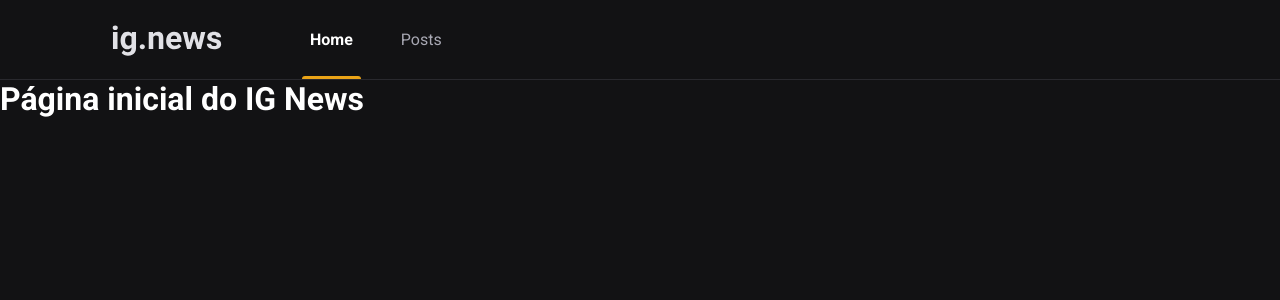
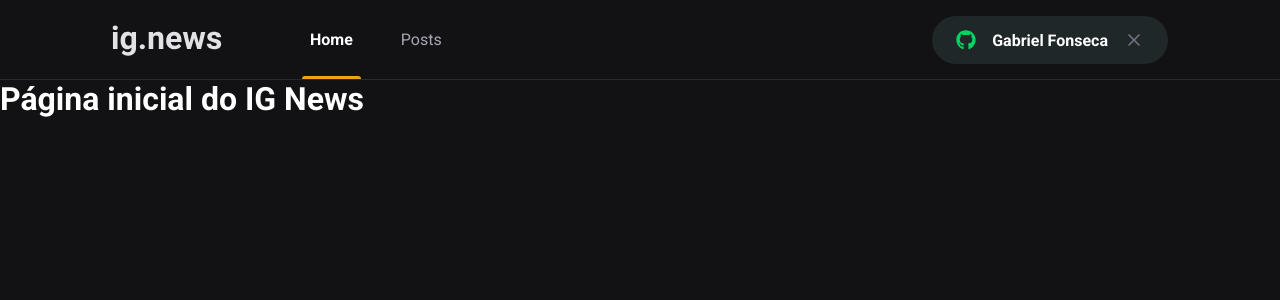
Before and after one commit to gabrielbugarelli/ignews, a Next.js app: page / in a window 1280 px wide. Shown: the top 300 px of the page. Built offline with nearby package versions, Linux system fonts and the light colour scheme.

Commit message:
feat: Componente SignInButton

```diff
--- a/package.json
+++ b/package.json
@@ -11,6 +11,7 @@
     "next": "12.0.7",
     "react": "17.0.2",
     "react-dom": "17.0.2",
+    "react-icons": "^4.3.1",
     "sass": "^1.45.1"
   },
   "devDependencies": {
--- a/src/components/Header/index.tsx
+++ b/src/components/Header/index.tsx
@@ -1,3 +1,4 @@
+import { SignInButton } from '../SignInButton';
 import styles from './styles.module.scss';
 
 export const Header = () => {
@@ -10,6 +11,8 @@
           <a className={styles.active}>Home</a>
           <a>Posts</a>
         </nav>
+
+        <SignInButton />
       </div>
     </header>
   );
--- a/src/components/Header/styles.module.scss
+++ b/src/components/Header/styles.module.scss
@@ -1,6 +1,6 @@
 .headerContainer {
   height: 5rem;
-  border-bottom: 1px solid var(--gray-700);
+  border-bottom: 1px solid var(--gray-800);
 }
 
 .headerContent {
@@ -51,4 +51,8 @@
       }
     }
   }
+
+  button {
+    margin-left: auto;
+  }
 }
--- /dev/null
+++ b/src/components/SignInButton/index.tsx
@@ -0,0 +1,22 @@
+import { FaGithub } from 'react-icons/fa';
+import { FiX } from 'react-icons/fi';
+
+import styles from './styles.module.scss';
+
+export const SignInButton = () => {
+
+  const isUserLogged = true;
+
+  return isUserLogged ? (
+    <button type="button" className={styles.signInButton}>
+      <FaGithub color="#04d361" />
+      Gabriel Fonseca
+
+      <FiX color="#737380" className={styles.closeIcon} />
+    </button>
+  ) :
+    <button type="button" className={styles.signInButton}>
+      <FaGithub color="#eba417" />
+      Sign in with Github
+    </button>
+}
--- /dev/null
+++ b/src/components/SignInButton/styles.module.scss
@@ -0,0 +1,29 @@
+.signInButton {
+  height: 3rem;
+  border-radius: 3rem;
+  background-color: var(--gray-850);
+  border: 0;
+  padding: 0 1.5rem;
+  font-weight:bold;
+
+  display: flex;
+  align-items: center;
+  justify-content: center;
+  gap: 1rem;
+
+  color: var(--white);
+
+  svg {
+    width: 20px;
+    height: 20px;
+  }
+
+  svg.closeIcon {
+
+  }
+
+  transform: filter 0.2s;
+  &:hover {
+    filter: brightness(0.8);
+  }
+}
--- a/src/styles/global.scss
+++ b/src/styles/global.scss
@@ -9,7 +9,8 @@
 
   --gray-100: #e1e1e6;
   --gray-300: #a8a8b3;
-  --gray-700: #29292e;
+  --gray-800: #29292e;
+  --gray-850: #1f2729;
   --gray-900: #121214;
 
   --cyan-500: #61dafb;
```
Also changed, not shown: 1 other file (tests, documents, lock files or other folders).
